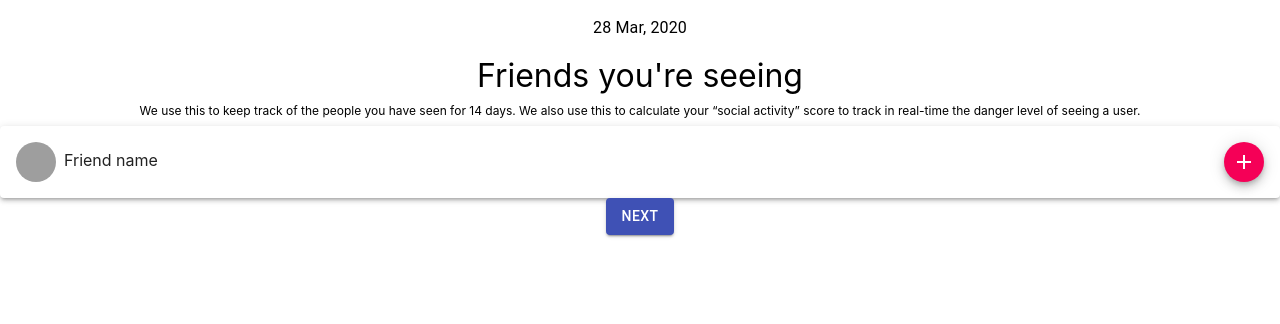
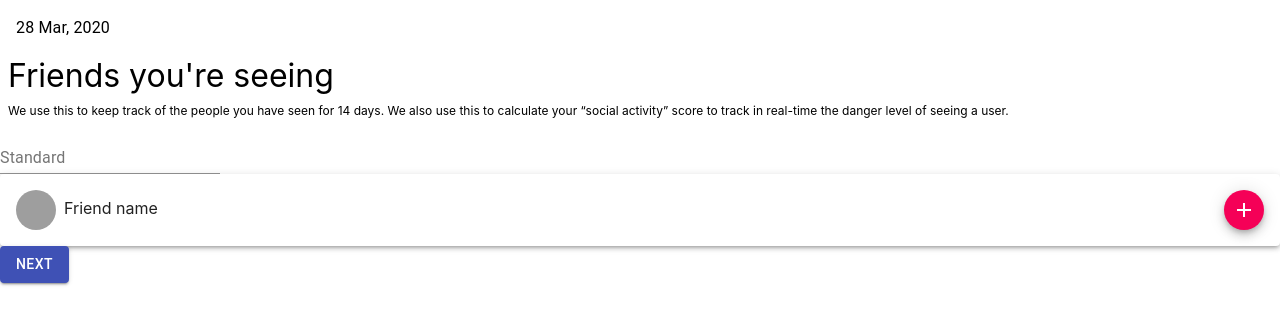
Before and after one commit to esenharris4/covid19hack, a React (Create React App) app in the folder lifebeam/: page / in a window 1280 px wide. Both pictures are taken after a click on the button "NEXT". Shown: the top 324 px of the page. Built offline with nearby package versions, Linux system fonts and the light colour scheme; grey boxes are pictures that could not be loaded.

Commit message:
add text field

```diff
--- a/lifebeam/src/App.css
+++ b/lifebeam/src/App.css
@@ -1,7 +1,3 @@
-.App {
-  text-align: center;
-}
-
 .App-logo {
   height: 40vmin;
   pointer-events: none;
--- a/lifebeam/src/views/AppSocialTracker.js
+++ b/lifebeam/src/views/AppSocialTracker.js
@@ -5,6 +5,7 @@
 import AppDate from './../components/Date';
 import Box from '@material-ui/core/Box';
 import FriendListItem from './../components/FriendListItem';
+import TextField from '@material-ui/core/TextField';
 
 const AppSocialTracker = () => {
   const [count, setCount] = useState(0);
@@ -33,7 +34,10 @@
             We use this to keep track of the people you have seen for 14 days.
             We also use this to calculate your “social activity” score to track in real-time the danger level of seeing a user.
           </Box>
-          <FriendListItem/>
+          <form noValidate autoComplete="off">
+            <TextField id="standard-basic" label="Standard" />
+            <FriendListItem/>
+          </form>
           <Button variant="contained" color="primary" onClick={() => setCount(2)}>
             Next
           </Button>
```
